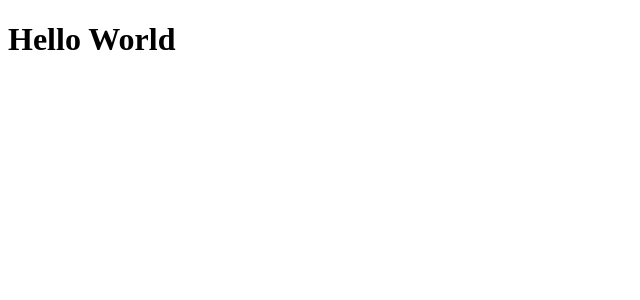
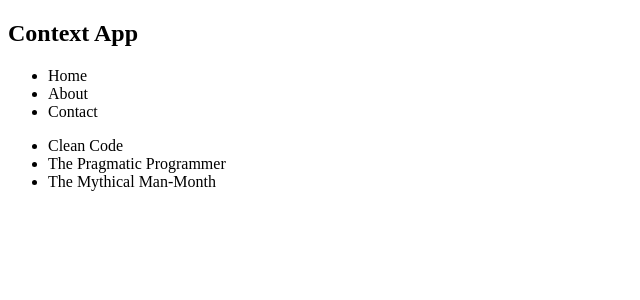
Before and after one commit to saullbrandao/book-list, a React (Create React App) app: page / in a window 1280 px wide. Shown: the top 300 px of the page, without its empty margins (0-640 px from the left). Built offline with nearby package versions, Linux system fonts and the light colour scheme.

Commit message:
Make the App render the Navbar and Booklist components

```diff
--- a/src/App.js
+++ b/src/App.js
@@ -1,7 +1,11 @@
+import BookList from "./components/BookList";
+import Navbar from "./components/Navbar";
+
 function App() {
   return (
     <div className="App">
-      <h1>Hello World</h1>
+      <Navbar />
+      <BookList />
     </div>
   );
 }
```
